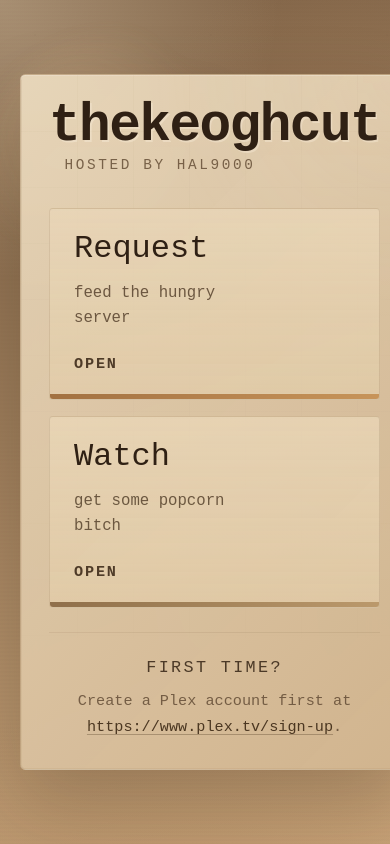
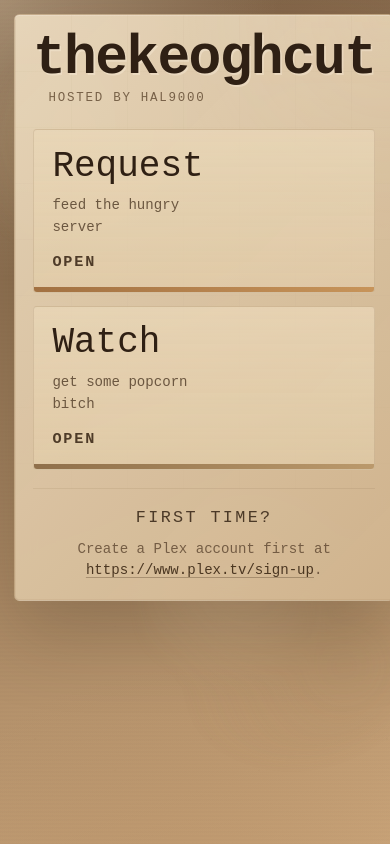
Before and after one commit to keocher/thekeoghcut, a React (Vite) app: page / in a window 390 px wide. Built offline with nearby package versions, Linux system fonts and the light colour scheme.

Commit message:
fixed issue with phones

```diff
--- a/src/App.css
+++ b/src/App.css
@@ -1,14 +1,18 @@
 #root {
   min-height: 100vh;
+  min-height: 100dvh;
 }
 
 .shell {
   position: relative;
+  width: 100%;
   min-height: 100vh;
+  min-height: 100dvh;
   display: grid;
   place-items: center;
-  padding: clamp(1.25rem, 3vw, 2.5rem);
-  overflow: hidden;
+  padding: clamp(1rem, 3vw, 2.5rem);
+  overflow-x: clip;
+  overflow-y: auto;
 }
 
 .film-grain {
@@ -62,6 +66,7 @@
   position: relative;
   z-index: 1;
   width: min(100%, 70rem);
+  margin: 0 auto;
   padding: clamp(1.75rem, 4vw, 3.5rem);
   border: 1px solid rgba(113, 84, 56, 0.18);
   border-radius: 0.45rem;
@@ -268,20 +273,56 @@
 }
 
 @media (max-width: 760px) {
+  .shell {
+    place-items: start center;
+    padding: 0.9rem;
+  }
+
   .hero {
+    width: min(100%, 34rem);
+    padding: 1.1rem;
     border-radius: 0.35rem;
   }
 
+  .masthead {
+    width: 100%;
+  }
+
+  h1 {
+    font-size: clamp(2.35rem, 14vw, 3.6rem);
+    line-height: 0.95;
+  }
+
   .subtitle {
-    padding-left: clamp(0.6rem, 4vw, 1.5rem);
+    padding-left: clamp(0.4rem, 4vw, 1.25rem);
+    font-size: 0.78rem;
+    letter-spacing: 0.14em;
   }
 
   .portal-grid {
+    gap: 0.8rem;
+    margin-top: 1.35rem;
     grid-template-columns: 1fr;
   }
 
   .portal {
-    min-height: 12rem;
+    min-height: 10.25rem;
+    padding: 1.15rem;
+  }
+
+  .portal-label {
+    font-size: clamp(1.7rem, 10vw, 2.25rem);
+  }
+
+  .portal-copy,
+  .first-time-copy {
+    font-size: 0.88rem;
+    line-height: 1.55;
+  }
+
+  .first-time {
+    margin-top: 1.1rem;
+    padding-top: 1rem;
   }
 }
 
```
